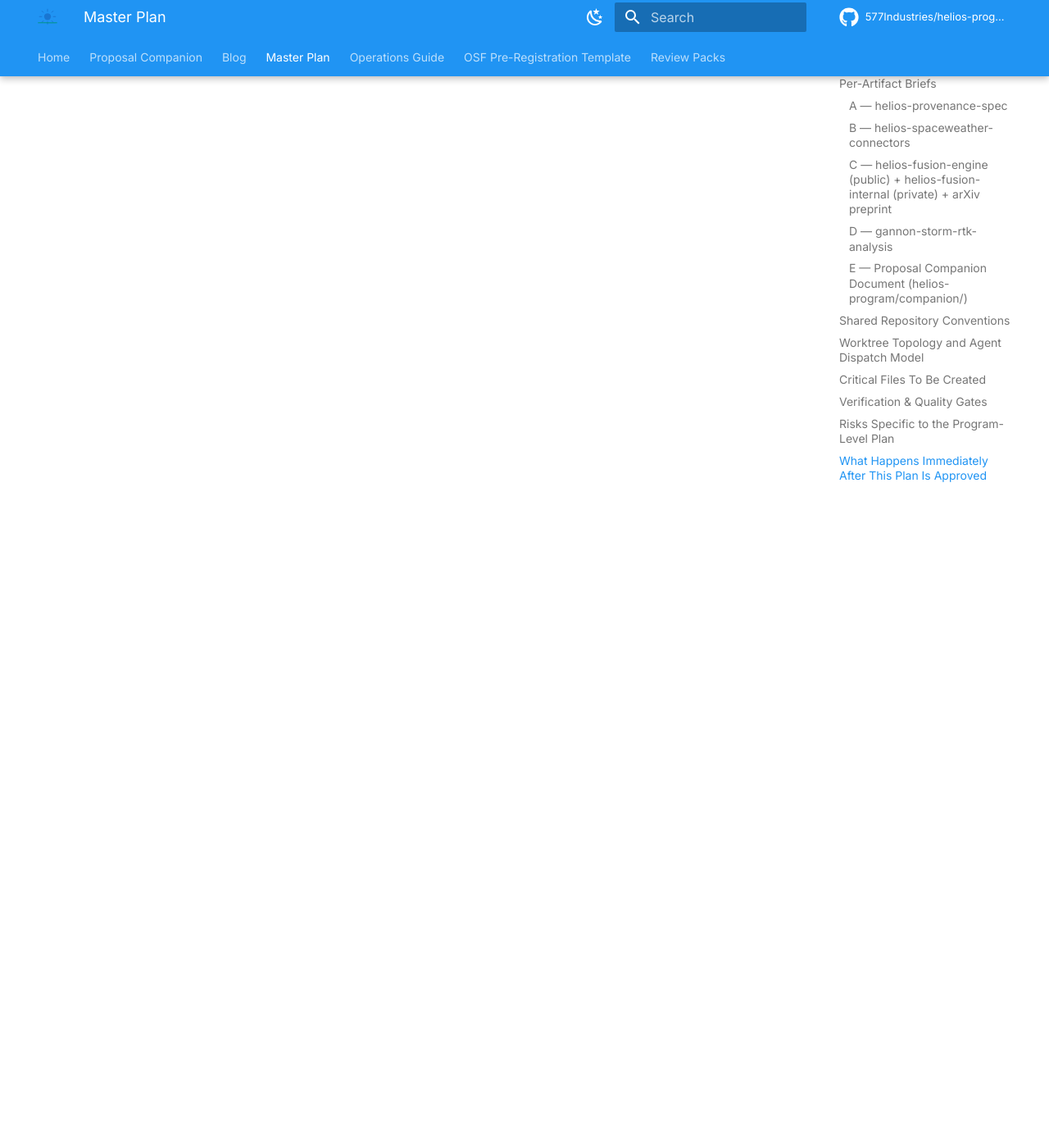
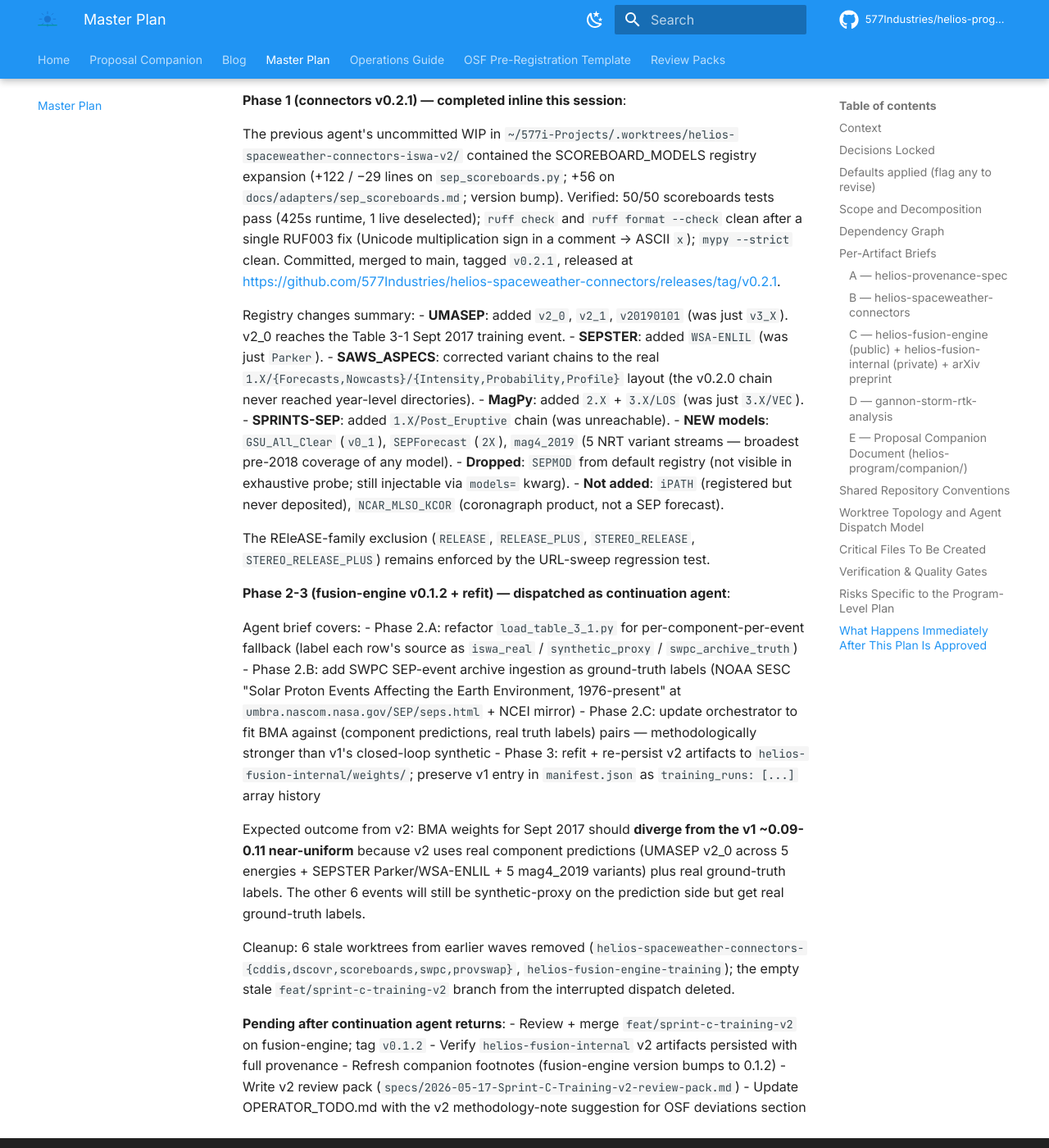
Before and after one commit to 577Industries/helios-program, an MkDocs documentation site: the page built from docs/master-plan.md, in a window 1280 px wide and 1400 px high, scrolled down 54484 px. Shown: the whole window at 82% size. Built offline with MkDocs 1.6.1 and Material for MkDocs 9.7.7, drawn with Linux system fonts in a browser that asks for light colours; comment, search, counter and statistics services are not loaded; some of the changed text lies outside the part shown.

Commit message:
docs(plan): session 4 entry — Sprint C-Training-v2 Phase 1 done (connectors v0.2.1); Phases 2-3 dispatched
Recovered from session interruption. Reconstruction from filesystem
evidence: ISWA coverage matrix complete, path decision documented,
two stale worktrees with branches but no commits.

Phase 1 (connectors v0.2.1) completed inline: previous agent had
WIP in the iswa-v2 worktree; verified 50 tests pass, ruff/mypy clean
(one RUF003 fix), merged to main, tagged v0.2.1, released.

Phase 2-3 (fusion-engine v0.1.2 + refit) dispatched as continuation
agent. Will implement per-component-per-event fallback, SWPC SEP-event
archive ingestion as ground-truth labels, refit BMA against real
(prediction, truth) pairs, re-persist to helios-fusion-internal/weights/
preserving v1 history in manifest.json.

6 stale worktrees from earlier waves cleaned up. Empty branches removed.

```diff
--- a/plan/master-plan.md
+++ b/plan/master-plan.md
@@ -1221,3 +1221,42 @@ Three branches in flight:
 - Direct main commit on `helios-fusion-internal` (per private-repo pattern)
 
 Will write Sprint C-Training-v2 review pack on agent return; then update execution log + companion footnotes + decide whether to recommend v3 or proceed to OSF pre-reg + kill-gate.
+
+### Session 4 — resumed after interruption
+
+The previous session's Sprint C-Training-v2 agent had completed the **exhaustive ISWA probe + coverage matrix** before the interruption but stopped before any branches were committed. Reconstruction from filesystem evidence (worktrees + branches + matrix file) confirmed the salvageable work and the path-decision rationale.
+
+**Phase 1 (connectors v0.2.1) — completed inline this session**:
+
+The previous agent's uncommitted WIP in `~/577i-Projects/.worktrees/helios-spaceweather-connectors-iswa-v2/` contained the SCOREBOARD_MODELS registry expansion (+122 / −29 lines on `sep_scoreboards.py`; +56 on `docs/adapters/sep_scoreboards.md`; version bump). Verified: 50/50 scoreboards tests pass (425s runtime, 1 live deselected); `ruff check` and `ruff format --check` clean after a single RUF003 fix (Unicode multiplication sign in a comment → ASCII `x`); `mypy --strict` clean. Committed, merged to main, tagged `v0.2.1`, released at <https://github.com/577Industries/helios-spaceweather-connectors/releases/tag/v0.2.1>.
+
+Registry changes summary:
+- **UMASEP**: added `v2_0`, `v2_1`, `v20190101` (was just `v3_X`). v2_0 reaches the Table 3-1 Sept 2017 training event.
+- **SEPSTER**: added `WSA-ENLIL` (was just `Parker`).
+- **SAWS_ASPECS**: corrected variant chains to the real `1.X/{Forecasts,Nowcasts}/{Intensity,Probability,Profile}` layout (the v0.2.0 chain never reached year-level directories).
+- **MagPy**: added `2.X` + `3.X/LOS` (was just `3.X/VEC`).
+- **SPRINTS-SEP**: added `1.X/Post_Eruptive` chain (was unreachable).
+- **NEW models**: `GSU_All_Clear` (`v0_1`), `SEPForecast` (`2X`), `mag4_2019` (5 NRT variant streams — broadest pre-2018 coverage of any model).
+- **Dropped**: `SEPMOD` from default registry (not visible in exhaustive probe; still injectable via `models=` kwarg).
+- **Not added**: `iPATH` (registered but never deposited), `NCAR_MLSO_KCOR` (coronagraph product, not a SEP forecast).
+
+The REleASE-family exclusion (`RELEASE`, `RELEASE_PLUS`, `STEREO_RELEASE`, `STEREO_RELEASE_PLUS`) remains enforced by the URL-sweep regression test.
+
+**Phase 2-3 (fusion-engine v0.1.2 + refit) — dispatched as continuation agent**:
+
+Agent brief covers:
+- Phase 2.A: refactor `load_table_3_1.py` for per-component-per-event fallback (label each row's source as `iswa_real` / `synthetic_proxy` / `swpc_archive_truth`)
+- Phase 2.B: add SWPC SEP-event archive ingestion as ground-truth labels (NOAA SESC "Solar Proton Events Affecting the Earth Environment, 1976-present" at `umbra.nascom.nasa.gov/SEP/seps.html` + NCEI mirror)
+- Phase 2.C: update orchestrator to fit BMA against (component predictions, real truth labels) pairs — methodologically stronger than v1's closed-loop synthetic
+- Phase 3: refit + re-persist v2 artifacts to `helios-fusion-internal/weights/`; preserve v1 entry in `manifest.json` as `training_runs: [...]` array history
+
+Expected outcome from v2: BMA weights for Sept 2017 should **diverge from the v1 ~0.09-0.11 near-uniform** because v2 uses real component predictions (UMASEP v2_0 across 5 energies + SEPSTER Parker/WSA-ENLIL + 5 mag4_2019 variants) plus real ground-truth labels. The other 6 events will still be synthetic-proxy on the prediction side but get real ground-truth labels.
+
+Cleanup: 6 stale worktrees from earlier waves removed (`helios-spaceweather-connectors-{cddis,dscovr,scoreboards,swpc,provswap}`, `helios-fusion-engine-training`); the empty stale `feat/sprint-c-training-v2` branch from the interrupted dispatch deleted.
+
+**Pending after continuation agent returns**:
+- Review + merge `feat/sprint-c-training-v2` on fusion-engine; tag `v0.1.2`
+- Verify `helios-fusion-internal` v2 artifacts persisted with full provenance
+- Refresh companion footnotes (fusion-engine version bumps to 0.1.2)
+- Write v2 review pack (`specs/2026-05-17-Sprint-C-Training-v2-review-pack.md`)
+- Update OPERATOR_TODO.md with the v2 methodology-note suggestion for OSF deviations section
```
